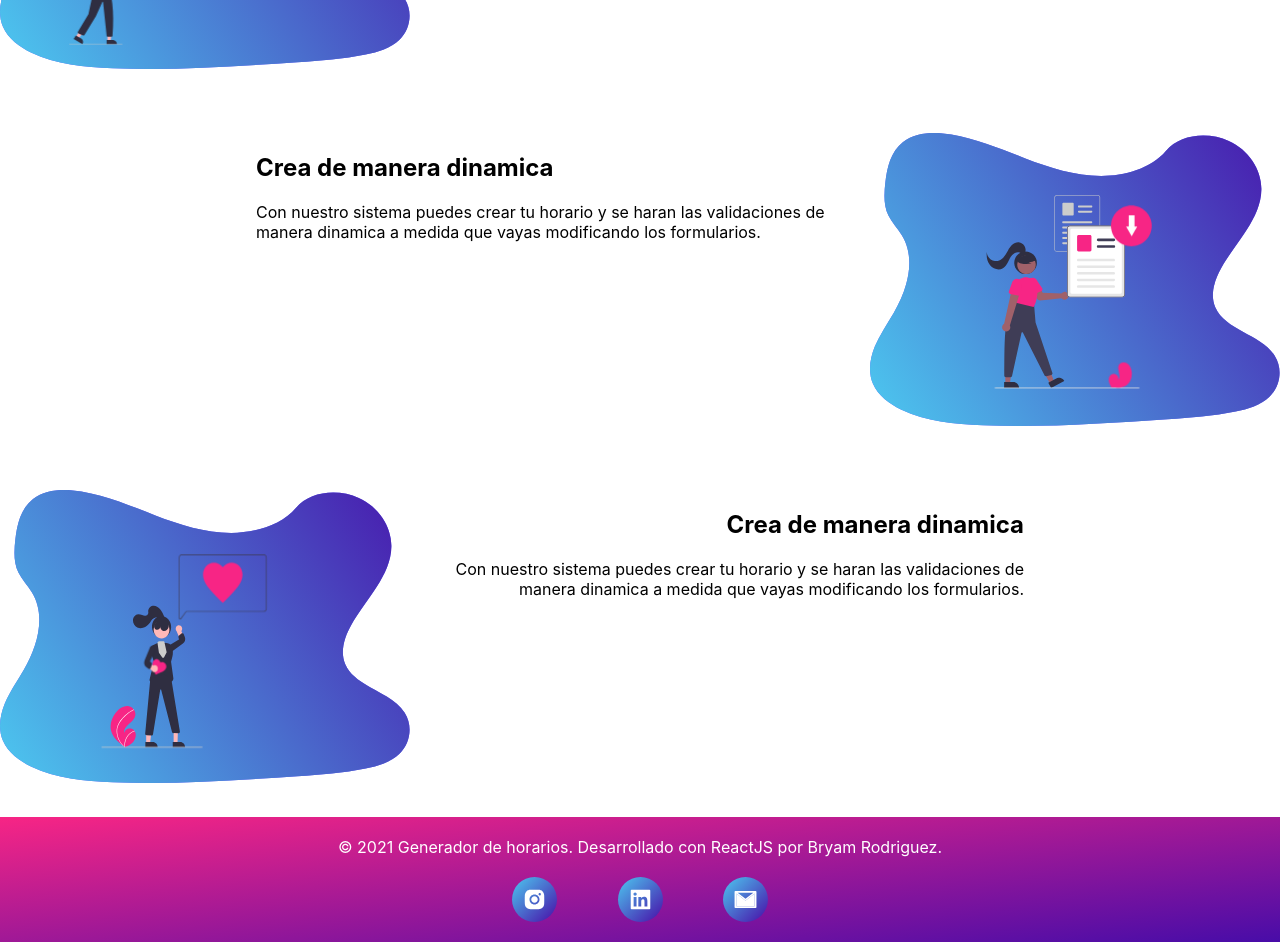
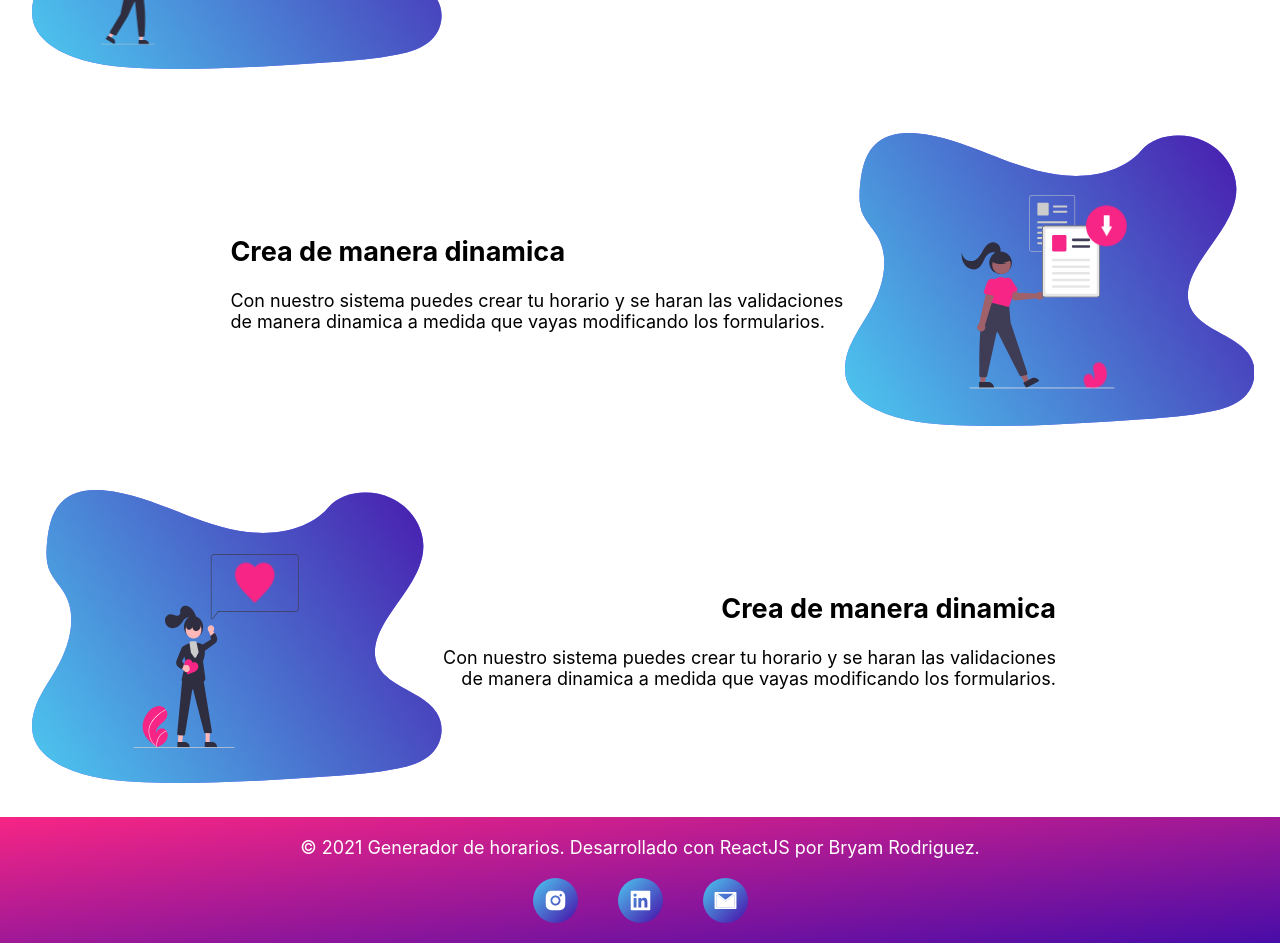
Before and after one commit to bryrodri/HorarioGenerator, a React (Create React App) app: page /Home in a window 1280 px wide. Shown: the part 840-1783 px from the top of the page. Built offline with nearby package versions, Linux system fonts and the light colour scheme.

Commit message:
responsive en home y en el generador, ademas se hicieron modificaciones en la ventana de horario generado

```diff
--- a/src/Componentes/ClasicBuilder/clasicBuilder.js
+++ b/src/Componentes/ClasicBuilder/clasicBuilder.js
@@ -39,6 +39,9 @@ export class ClasicBuilder extends Component {
             }
             else{
                 NotificationManager.info('Generando horarios');
+                this.OpenCloseHorarioPage()
+
+
             }
         }
         else{
--- a/src/Componentes/ClasicBuilder/items/card/card.css
+++ b/src/Componentes/ClasicBuilder/items/card/card.css
@@ -1,9 +1,9 @@
 .card{
     padding: 50px 0;
     position: relative;
-    width: 30%;
+    width: 80%;
     background-color: aliceblue;
-    margin: 20px 1.5%;
+    margin: 10px 1.5%;
     border-radius: 8px;
     transition: all ease-in-out 1s;
 }
@@ -67,3 +67,24 @@
     transform: scale(1.07);
 
 }
+
+
+@media (min-width:480px){
+    .card{
+        width: 45%;
+        margin: 20px 1.5%;
+    }
+}
+
+
+@media (min-width:780px){
+    .card{
+        padding: 50px 0;
+        position: relative;
+        width: 30%;
+        background-color: aliceblue;
+        margin: 20px 1.5%;
+        border-radius: 8px;
+        transition: all ease-in-out 1s;
+    }
+}
--- a/src/Componentes/ClasicBuilder/items/cardsSecction/cardSecction.css
+++ b/src/Componentes/ClasicBuilder/items/cardsSecction/cardSecction.css
@@ -3,6 +3,12 @@
     display: flex;
     flex-direction: row;
     flex-wrap: wrap;
-    justify-content: flex-start;
+    justify-content: center;
 
 }
+
+@media (min-width:480px){
+    .card-secction{
+        justify-content: flex-start;
+    }
+}
--- a/src/Componentes/ClasicBuilder/items/horarioSecction/horarioSecction.css
+++ b/src/Componentes/ClasicBuilder/items/horarioSecction/horarioSecction.css
@@ -2,10 +2,10 @@
     position: fixed;
     top: 0;
     width: 100vw;
-    min-height: 100vh;
+    height: 100vh;
 
     z-index: 10;
-    background-color: rgba(255, 255, 255, 0.575);
+    background-color: rgba(0, 0, 0, 0.493);
     display: flex;
     flex-direction: column;
     flex-wrap: nowrap;
@@ -19,11 +19,33 @@
     z-index: 11 ;
     top: 0;
     width: 90%;
+    height: 90%;
     padding-bottom: 40px;
     border-radius: 16px;
     position: relative;
     background-color: #fff;
-    overflow-y: scroll;
-    overflow-x: auto;
+    overflow-y: auto;
+
 
 }
+
+
+
+.table--mobile{
+    margin-top: 40px;
+    width: 100%;
+    height: 300px;
+    overflow: auto;
+
+}
+
+
+@media (min-width:480px){
+    .table--mobile{
+        margin-top: 40px;
+        width: 100%;
+        height: 500px;
+        overflow: auto;
+
+    }
+}
--- a/src/Componentes/ClasicBuilder/items/horarioSecction/horarioSecction.js
+++ b/src/Componentes/ClasicBuilder/items/horarioSecction/horarioSecction.js
@@ -12,14 +12,14 @@ const HorarioSecction = (props) => {
 
             <div className="horario-secction-container">
 
-            <div className="delete-card">
+            <div className="delete-card float-button-window">
                     <button className="button-classic trash-button" onClick={props.OpenCloseHorarioPage} ><BsX size={18}/></button>
             </div>
 
-                <div className="table-secction">
+
+                <div className="table--mobile">
                     <Table horario={props.horario}></Table>
                 </div>
-
 
 
             </div>
--- a/src/Componentes/Home/secctions/header/header.css
+++ b/src/Componentes/Home/secctions/header/header.css
@@ -18,7 +18,7 @@
 }
 
 .header-text{
-
+    align-self: flex-start;
     width: 50%;
 }
 
@@ -54,3 +54,12 @@
         transform: scale(1);
     }
 }
+
+
+@media (min-width:480px){
+    .header-text{
+        align-self: center;
+        width: 50%;
+    }
+
+}
--- a/src/Componentes/Home/secctions/header/header.js
+++ b/src/Componentes/Home/secctions/header/header.js
@@ -9,7 +9,6 @@ const Header = () => {
         <div className="header-principal">
             <div className="header-contenedor">
                 <div className="header-text">
-
                     <h1>Generador de horarios</h1>
                     <p>Con esta aplicacion tienes la posibilidad de generar a tu gusto un horario</p>
                     <NavLink to="/Builder"  className="header-button"> <span className="text-header">Generar el mio</span></NavLink>
--- a/src/Componentes/Home/secctions/information/information.css
+++ b/src/Componentes/Home/secctions/information/information.css
@@ -1,9 +1,11 @@
 .informacion-item-container{
-    width: 80%;
+    margin: 0 2.5%;
+    width: 95%;
     display: flex;
     flex-direction: row;
     flex-wrap: nowrap;
     justify-content: space-around;
+    align-items: center;
     margin-top: 60px;
 
 }
@@ -12,9 +14,7 @@
 
 }
 
-.container-rigth{
-    margin-left: 20%;
-}
+
 
 .text-left{
 
@@ -29,3 +29,20 @@
 .informacion-item-Text{
     width: 60%;
 }
+
+
+@media (min-width:480px){
+    .informacion-item-container{
+
+        width: 80%;
+        display: flex;
+        flex-direction: row;
+        flex-wrap: nowrap;
+        justify-content: space-around;
+        margin-top: 60px;
+
+    }
+    .container-rigth{
+        margin-left: 18%;
+    }
+}
--- a/src/Componentes/foot/foot.css
+++ b/src/Componentes/foot/foot.css
@@ -24,7 +24,7 @@
     display: flex;
     flex-direction: column;
     flex-wrap: nowrap;
-    width: 100%;
+    width: 100vw;
     justify-content: center;
     align-items: center;
 
@@ -34,12 +34,13 @@
     display: flex;
     flex-direction: row;
     flex-wrap: nowrap;
-    justify-content: space-between;
+    justify-content: center;
 
-    width: 50%;
+    width: 100%;
 }
 
 .icons-foot a{
+    margin: 0 20px;
     padding: 10px 0;
     width: 45px;
     height: 25px;
@@ -58,19 +59,3 @@
 .icons-foot a:hover{
     transform: scale(1.2);
 }
-
-@media (min-width:480px){
-    .icons-foot{
-
-        width: 40%;
-    }
-
-}
-
-@media (min-width:780px){
-    .icons-foot{
-
-        width: 20%;
-    }
-
-}
--- a/src/Componentes/table/table.css
+++ b/src/Componentes/table/table.css
@@ -4,19 +4,19 @@
     flex-direction: row;
     flex-wrap: nowrap;
     justify-content: center;
-    width: 100%;
+    width: 1000px;
+    height: 100%;
 
 
 }
 
 .table--item{
     margin-top: 40px;
-    margin-bottom: 400px;
-    width: 90%;
     text-align: center;
     background-color: #fff;
-
+    width: 90%;
     border: 1px solid #167F92;
+    overflow: auto;
 
 }
 
@@ -36,18 +36,7 @@
 }
 
 
-.contenido--table::after{
 
-    content: attr(texto);
-    top:0%;
-    left: 0;
-    position: absolute;
-    width: 100%;
-    height: attr(cantidad px) ;
-    background-color: #167F92;
-    z-index: 15;
-    color: #D9E4E6;
-}
 
 .contenido-table{
     top:0%;
@@ -59,3 +48,25 @@
     z-index: 15;
     color: #D9E4E6;
 }
+
+
+@media (min-width:480px){
+    .table-container{
+        width: 90%;
+        margin-left: 5%;
+
+    }
+    .table--item{
+        margin-top: 40px;
+
+        width: 90%;
+        text-align: center;
+        background-color: #fff;
+        width: 1000px;
+        border: 1px solid #167F92;
+
+
+
+    }
+
+}
--- a/src/index.css
+++ b/src/index.css
@@ -12,6 +12,10 @@ body {
 code {
   font-family: source-code-pro, Menlo, Monaco, Consolas, 'Courier New',
     monospace;
+}
+
+html{
+  font-size: 18px;
 }
 
 * {
@@ -37,3 +41,10 @@ body::-webkit-scrollbar-thumb {
   -webkit-box-shadow: inset 0 0 6px rgba(0, 0, 0, .3);
   background-color: #F72585;
 }
+
+
+@media(max-width:700px) {
+  html{
+      font-size: 12px;
+  }
+}
```
